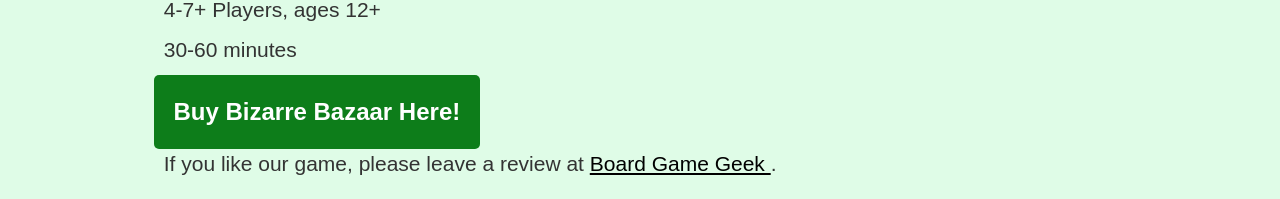
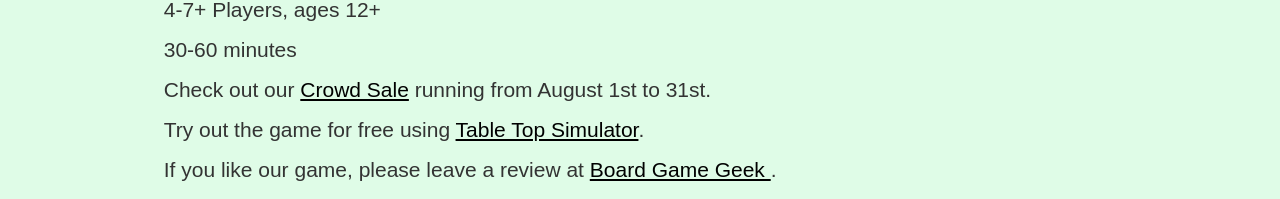
Before and after one commit to adam-winchell/real_nito_games, a SvelteKit app: page /bizarre_bazaar in a window 1280 px wide. Shown: the part 534-733 px from the top of the page. Built offline with nearby package versions, Linux system fonts and the light colour scheme.

Commit message:
changed links

```diff
--- a/src/routes/bizarre_bazaar/+page.svelte
+++ b/src/routes/bizarre_bazaar/+page.svelte
@@ -20,7 +20,11 @@
         <p>4-7+ Players, ages 12+</p>
         <p>30-60 minutes</p>
 
-        <form action="https://www.thegamecrafter.com/checkout/sku/ADF136BA-3A4F-11E9-9F91-5654A86D9653" method="POST"><button type="submit" formtarget="_blank">Buy Bizarre Bazaar Here!</button></form>
+        <p>Check out our <a href="https://www.thegamecrafter.com/crowdsale/bizarre-bazaar">Crowd Sale </a> running from August 1st to 31st.</p>
+
+        <!-- <form action="https://www.thegamecrafter.com/checkout/sku/ADF136BA-3A4F-11E9-9F91-5654A86D9653" method="POST"><button type="submit" formtarget="_blank">Buy Bizarre Bazaar Here!</button></form> -->
+
+        <p>Try out the game for free using <a href="https://steamcommunity.com/sharedfiles/filedetails/?id=1726793867" >Table Top Simulator</a>. </p>
 
         <p>If you like our game, please leave a review at <a href="https://boardgamegeek.com/boardgame/382778/bizarre-bazaar">Board Game Geek </a>.</p>
 
@@ -41,7 +45,6 @@
         <iframe  src="https://www.youtube.com/embed/_ET1ULIA-X0" title="YouTube video player" frameborder="0"
         allow="accelerometer; autoplay; clipboard-write; encrypted-media; gyroscope; picture-in-picture" allowfullscreen></iframe>
 
-        <!-- <p>Try out the game for free using <a href="games/Bizarre_Bazaar_(Print+Play_Base_Game).zip" >Table Top Simulator</a>. </p> -->
     </div>
 </section>
 
```
